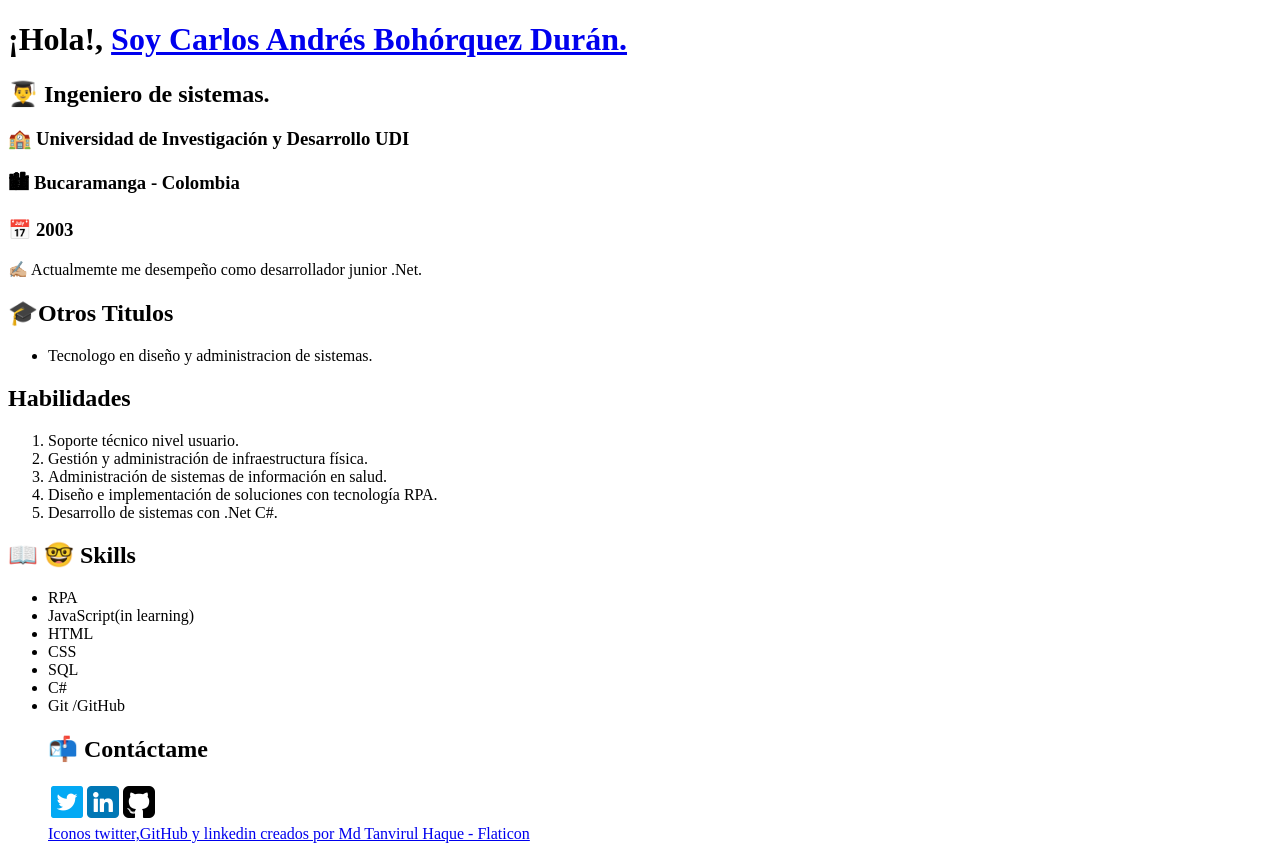
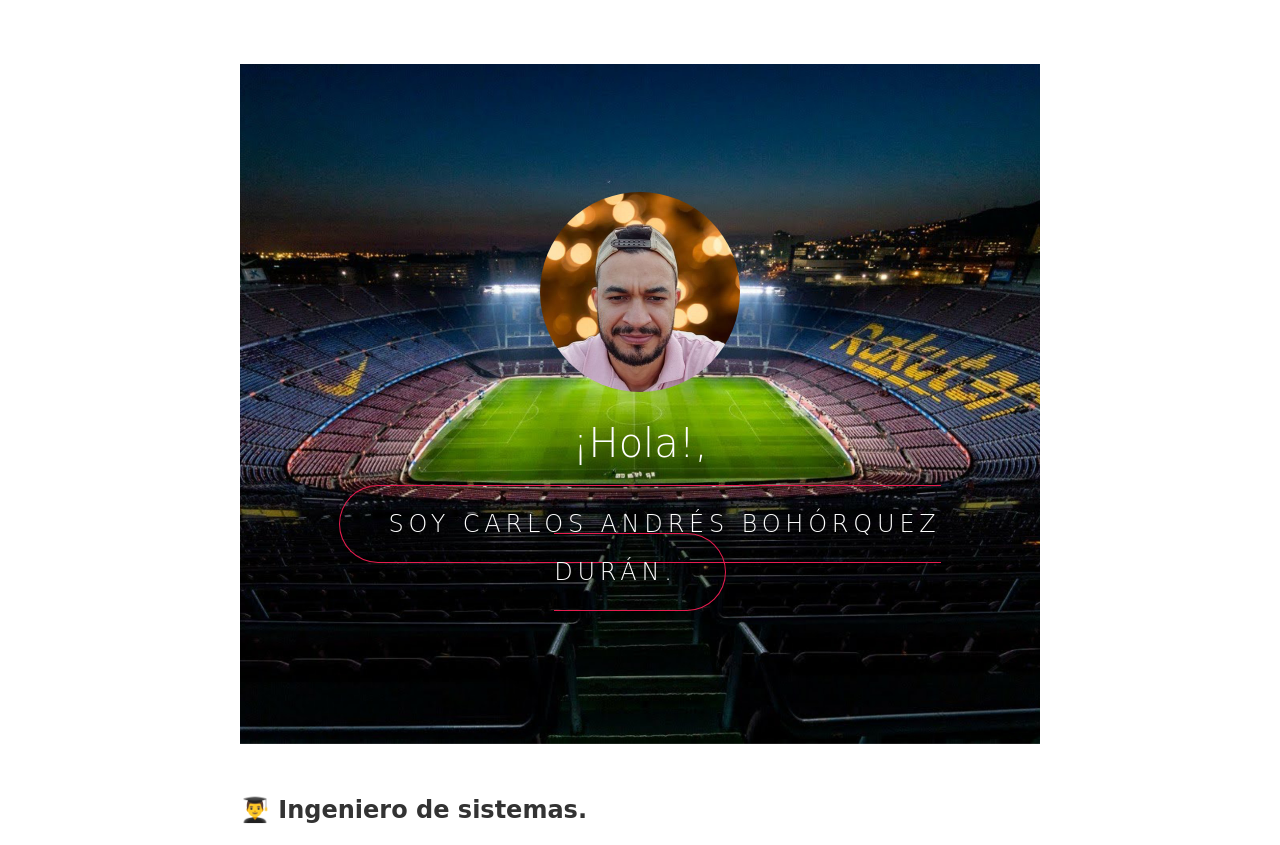
Before and after one commit to CarlosBD1988/BootcampJS, a plain HTML site: page Introduccion-HTML/carlosbd88-1673/index.html in a window 1280 px wide. Shown: the top 845 px of the page. Drawn offline with Linux system fonts and the light colour scheme; a web font is replaced by a local one.

Commit message:
add styles to my CV in HTML

```diff
--- a/Introduccion-HTML/carlosbd88-1673/index.html
+++ b/Introduccion-HTML/carlosbd88-1673/index.html
@@ -1,16 +1,23 @@
 <!DOCTYPE html>
 <html lang="en">
+
 <head>
     <meta charset="UTF-8">
     <meta http-equiv="X-UA-Compatible" content="IE=edge">
     <meta name="viewport" content="width=device-width, initial-scale=1.0">
     <title>Mi pagina Web</title>
+    <link rel="stylesheet" href="style/main.css">
+
 </head>
 <body>
+
+    <header>
+
+        <img src="img/logo.jpg">
+        <h1>¡Hola!, <h1><a href="about.html">Soy Carlos Andrés Bohórquez Durán.</a></h1>
+    </header>
     <!-- Esto es un comentario-->
 
-
-    <h1>¡Hola!, <a href="about.html">Soy Carlos Andrés Bohórquez Durán.</a></h1>
     <h2>👨‍🎓 Ingeniero de sistemas.</h2>
     <h3>🏫 Universidad de Investigación y Desarrollo UDI</h3>
     <h3>🏙 Bucaramanga - Colombia</h3>
@@ -18,12 +25,10 @@
 
     <p>✍🏼 Actualmemte me desempeño como desarrollador junior .Net.</p>
 
-
     <h2> 🎓Otros Titulos</h2>
     <ul>
         <li>Tecnologo en diseño y administracion de sistemas.</li>
     </ul>
-
 
     <h2>Habilidades</h2>
     <ol>
@@ -33,7 +38,6 @@
         <li>Diseño e implementación de soluciones con tecnología RPA.</li>
         <li>Desarrollo de sistemas con .Net C#.</li>
     </ol>
-
 
     <h2>📖 🤓 Skills </h2>
     <ul>
@@ -45,25 +49,25 @@
         <li>C#</li>
         <li>Git /GitHub</li>
 
+        <footer class="footer">
+            <h2>📬 Contáctame</h2>
+
+            <div class="footer_redes">
+            <a href="https://twitter.com/jsbc2017" target="_blank"><img class="icon_redes" src="icon/twiter.png"
+                    alt="Twitter"></a>
+            <a href="https://www.linkedin.com/in/carlos-andres-bohorquez-duran-38675a174/" target="_blank"><img
+                    class="icon_redes" src="icon/linkedin.png" alt="Linkedin"></a>
+            <a href="https://github.com/CarlosBD1988" target="_blank"><img class="icon_redes"
+                    src="icon/signo-de-github.png" alt="GitHub"></a>
+            </div>
 
 
-<h2>📬 Contáctame</h2>
-<table>
-    <tr>
-        <td><a href="https://twitter.com/jsbc2017" target="_blank"><img src="icon/twiter.png" width="32px" height="32px" alt="Twitter"></a></td>
-        <td><a href="https://www.linkedin.com/in/carlos-andres-bohorquez-duran-38675a174/" target="_blank"><img src="icon/linkedin.png" width="32px" height="32px" alt="Linkedin"></a></td>
-        <td><a href="https://github.com/CarlosBD1988" target="_blank"><img src="icon/signo-de-github.png" width="32px" height="32px" alt="GitHub"></a></td>
-    </tr>
-</table>
+            <a href="https://www.flaticon.es/iconos-gratis/logotipo-de-twitter" title="logotipo de twitter iconos"
+                target="_blank">Iconos twitter,GitHub y linkedin creados por Md Tanvirul Haque - Flaticon</a>
 
 
-<a href="https://www.flaticon.es/iconos-gratis/logotipo-de-twitter" title="logotipo de twitter iconos" target="_blank">Iconos twitter,GitHub y linkedin creados por Md Tanvirul Haque - Flaticon</a>
-
-
-
-
-
-
+        </footer>
 
 </body>
+
 </html>
--- /dev/null
+++ b/Introduccion-HTML/carlosbd88-1673/style/main.css
@@ -0,0 +1,81 @@
+@import 'https://fonts.googleapis.com/css?family=Roboto:300,400,500';
+@import url('https://fonts.googleapis.com/css2?family=Tilt+Neon&display=swap');
+body {
+    margin: 0 auto;
+    max-width: 50em;
+
+    font-size: 16px;
+    font-family: 'Tilt Neon', cursive;;
+    line-height: 1.5;
+    padding: 4em 1em;
+
+    color: #566b78;
+}
+
+header {
+    background-color: #263d36;
+    background-image: url("../img/header.jpg");
+    background-position: center top;
+    background-repeat: no-repeat;
+    background-size: cover;
+    line-height: 1.2;
+    padding: 10vw 2em;
+    text-align: center;
+  }
+
+  header img {
+    display: inline-block;
+    height: 200px;
+    vertical-align: top;
+    width: 200px;
+    border-radius:150px;
+  }
+
+  header h1 {
+    color: white;
+    font-size: 2.5em;
+    font-weight: 300;
+  }
+
+  header a {
+    border: 1px solid #e81c4f;
+    border-radius: 290486px;
+    color: white;
+    font-size: 0.6em;
+    letter-spacing: 0.2em;
+    padding: 1em 2em;
+    text-transform: uppercase;
+    text-decoration: none;
+    transition: none 200ms ease-out;
+    transition-property: color, background;
+  }
+
+  header a:hover {
+    background:  #e81c4f;
+    color: white;
+  }
+
+h1,
+h2,
+strong {
+  color: #333;
+}
+
+h2 {
+    margin-top: 1em;
+    padding-top: 1em;
+  }
+a {
+    color: #e81c4f;
+    text-decoration: none;
+
+}
+
+.icon_redes {
+    width: 32px;
+    height: 32px;
+}
+
+.footer_redes{
+    align-items:baseline ;
+}
```
Also changed, not shown: Introduccion-HTML/carlosbd88-1673/about.html (+1 -1 lines), Introduccion-HTML/carlosbd88-1673/img/header.jpg (added), Introduccion-HTML/carlosbd88-1673/img/logo.jpg (added). Lines whose indentation alone changed are shown as unchanged.
